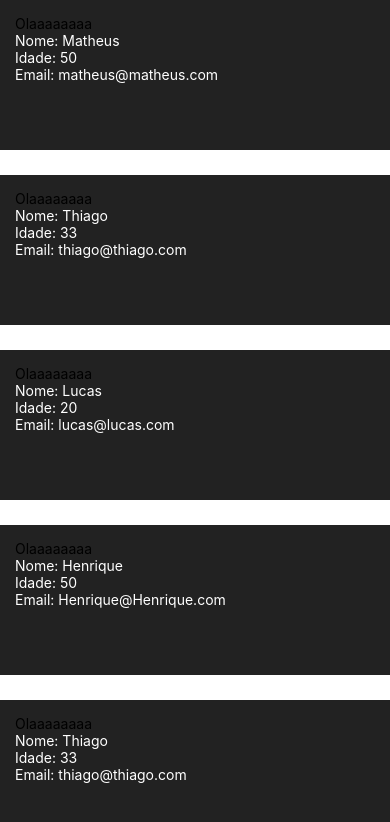
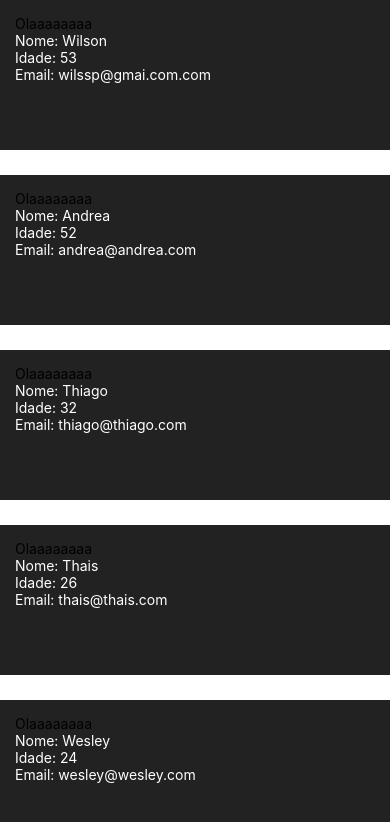
Before and after one commit to WRSG-Goncalves/FlatList, a React Native app: screen / in a window 390 px wide. Shown: the top 822 px of the page. Built offline with nearby package versions, Linux system fonts and the light colour scheme.

Commit message:
Flat List Pessoas

```diff
--- a/App.tsx
+++ b/App.tsx
@@ -4,22 +4,21 @@ import Pessoas from './src/Pessoas';
 
 class App extends Component {
   state = {
-    lista: [
-      { id: 1, nome: 'Matheus', idade: 50, email: 'matheus@matheus.com' },
-      { id: 2, nome: 'Thiago', idade: 33, email: 'thiago@thiago.com' },
-      { id: 3, nome: 'Lucas', idade: 20, email: 'lucas@lucas.com' },
-      { id: 4, nome: 'Henrique', idade: 50, email: 'Henrique@Henrique.com' },
-      { id: 5, nome: 'Thiago', idade: 33, email: 'thiago@thiago.com' },
-      { id: 6, nome: 'Lucas', idade: 20, email: 'lucas@lucas.com' },
-      { id: 7, nome: 'JOSE', idade: 33, email: 'thiago@thiago.com' },
-      { id: 8, nome: 'HENRIQUE', idade: 20, email: 'lucas@lucas.com' },
+    pessoas: [
+      { id: 1, nome: 'Wilson', idade: 53, email: 'wilssp@gmai.com.com' },
+      { id: 2, nome: 'Andrea', idade: 52, email: 'andrea@andrea.com' },
+      { id: 3, nome: 'Thiago', idade: 32, email: 'thiago@thiago.com' },
+      { id: 4, nome: 'Thais', idade: 26, email: 'thais@thais.com' },
+      { id: 5, nome: 'Wesley', idade: 24, email: 'wesley@wesley.com' },
+      { id: 6, nome: 'Everton', idade: 17, email: 'everton@everton' },
+
     ],
   };
   render() {
     return (
       <View style={styles.container}>
         <FlatList
-          data={this.state.lista}
+          data={this.state.pessoas}
           keyExtractor={(item) => item.id.toString()}
           renderItem={({ item }) => <Pessoas pessoa={item} />}
         />
```
